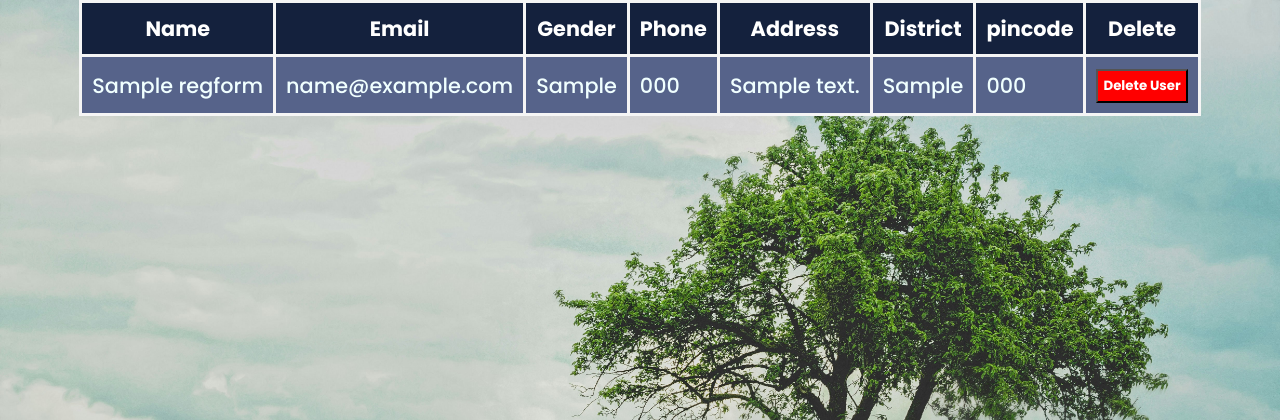
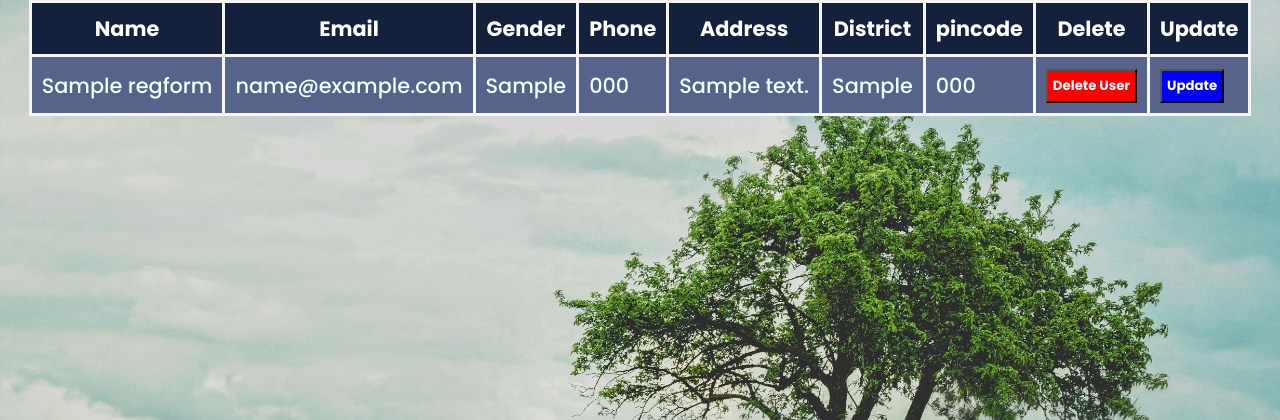
Before and after one commit to Vishal1720/Yatra, a PHP site: page /userdetails.php in a window 1280 px wide. Shown: the top 420 px of the page. Run offline with PHP 8.4, Linux system fonts and the light colour scheme; the visitor is signed in with stand-in values (Sample User, id 1); tables that the repository leaves empty or names only in its code hold one stand-in row (values such as "Sample post").

Commit message:
update btn added

```diff
--- a/userdetails.php
+++ b/userdetails.php
@@ -50,6 +50,9 @@ function deleteuser($emtbd)
             padding: 5px;
             font-weight: bold;
         }
+        #updte{
+            background-color: blue;
+        }
     </style>
 </head>
 <body><?php
@@ -59,7 +62,7 @@ echo "
     <table>
         <tr>
         <th>Name</th><th>Email</th><th>Gender</th><th>Phone</th><th>Address</th><th>District</th><th>pincode</th>
-    <th>Delete</th></tr>";
+    <th>Delete</th><th>Update</th></tr>";
 
     $query3="Select * from regform";
     $res=$con->query($query3);
@@ -82,6 +85,12 @@ echo "
     <button class='dlt' name='dltbtn' type='submit'>Delete User</button>
     </form>
     </td>
+    <td>
+    <form method='post' action='updateuser.php'>
+    <input name='emailToUpdate'  type='hidden' value='{$key['email']}'>
+    <button class='dlt' id='updte' name='updbtn' type='submit'>Update</button>
+    </form>
+    </td>
     </tr>";
     }
 }
```
